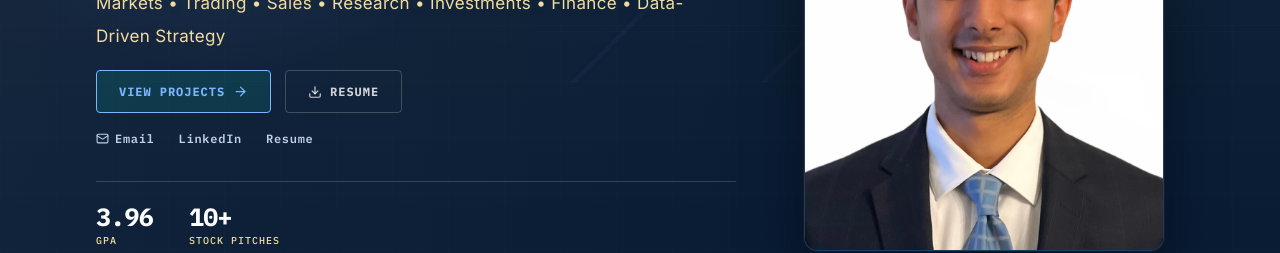
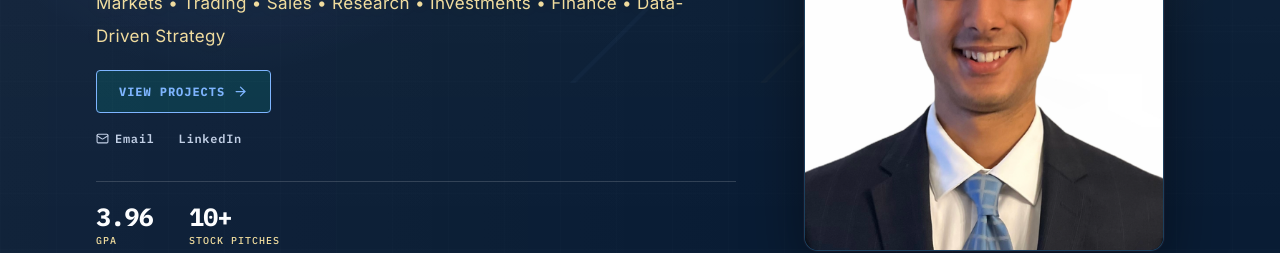
Before and after one commit to visheshpoddar12-cell/Project_website, a React (Vite) app: page / in a window 1280 px wide. Shown: the part 311-564 px from the top of the page. Built offline with nearby package versions, Linux system fonts and the light colour scheme.

Commit message:
Remove resume links from site components

```diff
--- a/src/components/Footer.jsx
+++ b/src/components/Footer.jsx
@@ -22,7 +22,6 @@ export default function Footer() {
           ))}
           <a href={`mailto:${personal.email}`} className="footer__nav-link">Email</a>
           <a href={personal.linkedin} target="_blank" rel="noopener noreferrer" className="footer__nav-link">LinkedIn</a>
-          <a href="/resume.pdf" target="_blank" rel="noopener noreferrer" className="footer__nav-link">Resume</a>
         </nav>
 
         <p className="footer__copy">© {year} {personal.name}</p>
--- a/src/components/Hero.jsx
+++ b/src/components/Hero.jsx
@@ -1,4 +1,4 @@
-import { ArrowRight, Download, Mail } from 'lucide-react';
+import { ArrowRight, Mail } from 'lucide-react';
 import { personal, stats } from '../data/portfolio';
 import headshotPng from '../../headshot.png';
 
@@ -22,9 +22,6 @@ export default function Hero() {
             <a href="#projects" className="btn btn-primary">
               VIEW PROJECTS <ArrowRight size={15} />
             </a>
-            <a href="/resume.pdf" target="_blank" rel="noopener noreferrer" className="btn-outline-light">
-              <Download size={14} /> Resume
-            </a>
           </div>
 
           <div className="hero__links">
@@ -33,9 +30,6 @@ export default function Hero() {
             </a>
             <a href={personal.linkedin} target="_blank" rel="noopener noreferrer" className="hero__link">
               LinkedIn
-            </a>
-            <a href="/resume.pdf" target="_blank" rel="noopener noreferrer" className="hero__link">
-              Resume
             </a>
           </div>
 
--- a/src/components/Navbar.jsx
+++ b/src/components/Navbar.jsx
@@ -67,9 +67,6 @@ export default function Navbar() {
                 </a>
                 <a href={personal.linkedin} target="_blank" rel="noopener noreferrer" role="menuitem" onClick={() => setQuickOpen(false)}>
                   <span>LinkedIn</span><small>PROFILE</small>
-                </a>
-                <a href="/resume.pdf" target="_blank" rel="noopener noreferrer" role="menuitem" onClick={() => setQuickOpen(false)}>
-                  <span>Resume</span><small>PDF</small>
                 </a>
               </div>
             )}
```
Also changed, not shown: src/components/Resume.jsx (+7 -10 lines).
